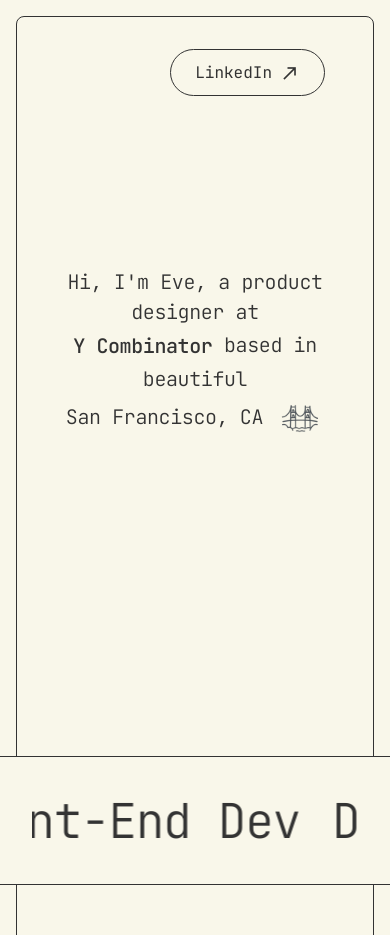
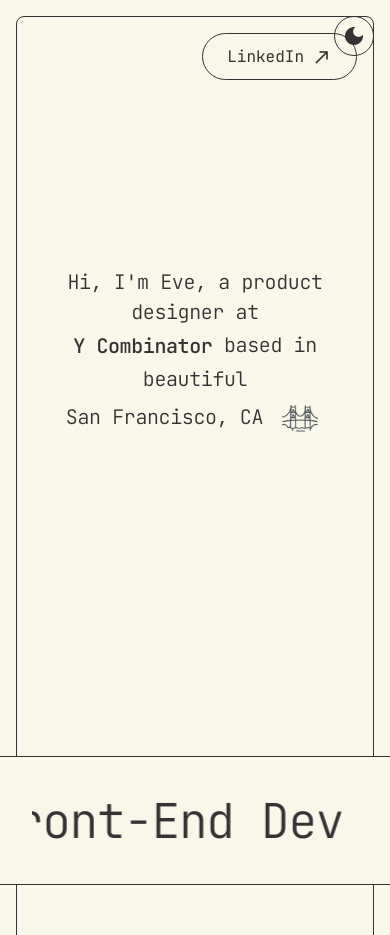
Before and after one commit to evebouf/portfolio, a React (Vite) app: page / in a window 390 px wide. Shown: the top 935 px of the page. Built offline with nearby package versions, Linux system fonts and the light colour scheme.

Commit message:
Add dark mode toggle and implement theme variables for color scheme

```diff
--- a/src/pages/Home.css
+++ b/src/pages/Home.css
@@ -1,12 +1,50 @@
 @import url('https://fonts.googleapis.com/css2?family=JetBrains+Mono:wght@300;400;500;600;700&display=swap');
 @import url('https://fonts.googleapis.com/icon?family=Material+Icons');
+
+:root[data-theme='light'] {
+  --bg-color: #F9F7EA;
+  --text-color: #333333;
+  --border-color: #333333;
+  --title-color: #333333;
+}
+
+:root[data-theme='dark'] {
+  --bg-color: #333333;
+  --text-color: #F9F7EA;
+  --border-color: #F9F7EA;
+  --title-color: #F9F7EA;
+}
+
+.theme-toggle {
+  position: fixed;
+  top: 1rem;
+  right: 1rem;
+  z-index: 1000;
+  background: transparent;
+  border: 1px solid var(--border-color);
+  color: var(--text-color);
+  width: 2.5rem;
+  height: 2.5rem;
+  border-radius: 50%;
+  display: flex;
+  align-items: center;
+  justify-content: center;
+  cursor: pointer;
+  transition: all 0.2s ease-in-out;
+}
+
+.theme-toggle:hover {
+  background: var(--text-color);
+  color: var(--bg-color);
+}
 
 .home-container {
   padding: 1rem;
   width: 100%;
   min-height: 100vh;
-  background-color: #F9F7EA;
+  background-color: var(--bg-color);
   overflow-x: hidden;
+  color: var(--text-color);
 }
 
 .page.home {
@@ -14,10 +52,10 @@
   flex-direction: column;
   align-items: center;
   width: 100%;
-  background-color: #F9F7EA;
+  background-color: var(--bg-color);
   max-width: 1400px;
   margin: 0 auto;
-  border: 1px solid #333333;
+  border: 1px solid var(--border-color);
   border-radius: 8px;
   padding: 0;
 }
@@ -53,7 +91,7 @@
   font-size: 1.8rem;
   font-weight: 300;
   line-height: 1.6;
-  color: #333333;
+  color: var(--text-color);
   letter-spacing: -0.02em;
   max-width: 900px;
   margin-left: auto;
@@ -62,7 +100,7 @@
 }
 
 .yc-link {
-  color: #333333;
+  color: var(--text-color);
   text-decoration: none;
   font-weight: 500;
   padding: 0.2rem 0.5rem;
@@ -74,8 +112,8 @@
 }
 
 .yc-link:hover {
-  background-color: #333333;
-  color: #F9F7EA;
+  background-color: var(--text-color);
+  color: var(--bg-color);
 }
 
 .location-icon {
@@ -208,10 +246,22 @@
 
 .sliding-track .title {
   font-family: 'JetBrains Mono', monospace;
-  font-size: 4rem;
+  font-size: 3rem;
+  font-weight: 300;
+  margin: 0;
+  padding: 0;
+  letter-spacing: -0.03em;
   white-space: nowrap;
   margin-right: 2rem;
+  transition: color 0.2s ease-in-out;
+}
+
+:root[data-theme='light'] .sliding-track .title {
   color: #333333;
+}
+
+:root[data-theme='dark'] .sliding-track .title {
+  color: #F9F7EA;
 }
 
 /* Projects Section Styles */
@@ -266,13 +316,12 @@
 }
 
 .projects-section {
-  padding: 4rem 0 0;
-  margin: 0;
+  padding: 4rem 0;
+  background-color: var(--bg-color);
   width: 100%;
   display: flex;
   flex-direction: column;
   align-items: center;
-  background-color: #F9F7EA;
 }
 
 .section-header {
@@ -281,19 +330,20 @@
   align-items: center;
   margin: 0;
   padding: 2rem;
-  border-top: 1px solid #333333;
-  border-bottom: 1px solid #333333;
+  border-top: 1px solid var(--border-color);
+  border-bottom: 1px solid var(--border-color);
   width: 100vw;
   position: relative;
   margin-bottom: 2rem;
   overflow: hidden;
-  background: #F9F7EA;
+  background: var(--bg-color);
 }
 
 .sliding-title {
   display: flex;
   width: 100%;
   overflow: hidden;
+  color: var(--title-color);
 }
 
 .sliding-track {
@@ -323,16 +373,6 @@
   }
 }
 
-.projects-section {
-  padding: 4rem;
-  margin: 0;
-  width: 100%;
-  display: flex;
-  flex-direction: column;
-  align-items: center;
-  background-color: #F9F7EA;
-}
-
 .projects-grid {
   display: grid;
   grid-template-columns: repeat(2, 1fr);
@@ -340,12 +380,15 @@
   width: 100%;
   max-width: 1400px;
   padding: 0;
+  background-color: var(--bg-color);
 }
 
 @media (max-width: 1024px) {
   .projects-grid {
     grid-template-columns: 1fr;
+    gap: 2rem;
     padding: 2rem;
+    margin: 0 auto;
   }
 
   .project-card {
@@ -376,12 +419,12 @@
 .project-card {
   border-radius: 8px;
   overflow: hidden;
-  border: 1px solid #333333;
+  border: 1px solid var(--border-color);
   display: flex;
   flex-direction: column;
   width: 100%;
   height: 100%;
-  background: #F9F7EA;
+  background: var(--bg-color);
 }
 
 .project-card {
@@ -427,9 +470,9 @@
   font-size: 0.7rem;
   font-weight: 500;
   font-family: 'JetBrains Mono', monospace;
-  color: #F9F7EA;
+  color: var(--bg-color);
   letter-spacing: 0;
-  background: #333333;
+  background: var(--text-color);
   display: inline-block;
 }
 
@@ -456,8 +499,8 @@
   align-items: center;
   gap: 0.5rem;
   padding: 0.75rem 1.5rem;
-  color: #333333;
-  border: 1px solid #333333;
+  color: var(--text-color);
+  border: 1px solid var(--border-color);
   border-radius: 9999px;
   font-family: 'JetBrains Mono', monospace;
   font-size: 1rem;
@@ -467,8 +510,8 @@
 }
 
 .project-button:hover {
-  background-color: #333333;
-  color: #F9F7EA;
+  background-color: var(--text-color);
+  color: var(--bg-color);
 }
 
 .project-button .material-icons {
@@ -484,28 +527,27 @@
 }
 
 .linkedin-button {
+  position: absolute;
+  top: 1rem;
+  right: 1rem;
   display: inline-flex;
   align-items: center;
   gap: 0.5rem;
   padding: 0.75rem 1.5rem;
-  background-color: #F9F7EA;
-  color: #333333;
-  border: 1px solid #333333;
+  background-color: var(--bg-color);
+  color: var(--text-color);
+  border: 1px solid var(--border-color);
   border-radius: 9999px;
   font-family: 'JetBrains Mono', monospace;
   font-size: 1rem;
   text-decoration: none;
   transition: all 0.2s ease-in-out;
-  position: absolute;
-  top: 2rem;
-  right: 3rem;
   z-index: 10;
 }
 
 .linkedin-button:hover {
-  background-color: #333333;
-  color: #F9F7EA;
-  /* transform: translateY(-2px); */
+  background-color: var(--text-color);
+  color: var(--bg-color);
 }
 
 .linkedin-button .material-icons {
--- a/src/pages/Home.tsx
+++ b/src/pages/Home.tsx
@@ -1,4 +1,4 @@
-import * as React from 'react';
+import React, { useState, useEffect } from 'react';
 import './Home.css';
 
 interface Tag {
@@ -14,6 +14,12 @@
 }
 
 const Home: React.FC = () => {
+  const [isDarkMode, setIsDarkMode] = useState(false);
+
+  useEffect(() => {
+    document.documentElement.setAttribute('data-theme', isDarkMode ? 'dark' : 'light');
+  }, [isDarkMode]);
+
   const designProjects: DesignProject[] = [
     {
       title: 'YC Interview Scheduler',
@@ -63,6 +69,15 @@
 
   return (
     <div className="home-container">
+      <button
+        className="theme-toggle"
+        onClick={() => setIsDarkMode(!isDarkMode)}
+        aria-label="Toggle dark mode"
+      >
+        <span className="material-icons">
+          {isDarkMode ? 'light_mode' : 'dark_mode'}
+        </span>
+      </button>
       <div className="page home">
         <div className="hero-outer">
           <a href="https://www.linkedin.com/in/eve-bouffard/" target="_blank" rel="noopener noreferrer" className="linkedin-button">
```
